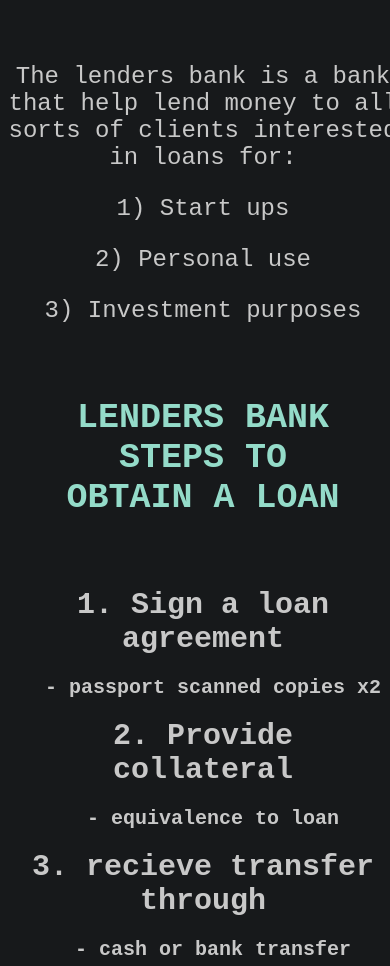
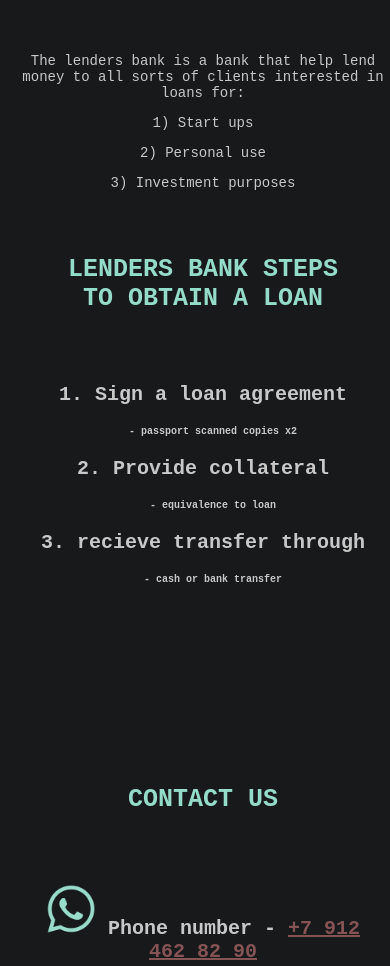
Before and after one commit to bobbyjays/lendersbank, a plain HTML site: page index.html in a window 390 px wide. Shown: the part 365-1331 px from the top of the page. Drawn offline with Linux system fonts and the light colour scheme.

Commit message:
Add files via upload

```diff
--- a/style.css
+++ b/style.css
@@ -74,7 +74,7 @@
 
 	#small-desc {
 		padding-left: 20px;
-		font-size: 20px;
+		font-size: 10px;
 		text-align: center;
 	}
 
@@ -84,14 +84,14 @@
 
 	#header {
 		padding: 50px;
-		font-size: 35px;
+		font-size: 25px;
 		text-align: center;
 	}
 
 	#header2 {
 		padding-bottom: 50px;
 		padding-top: 200px;
-		font-size: 35px;
+		font-size: 25px;
 		text-align: center;
 	}
 
@@ -104,7 +104,7 @@
 
 	.grid-item {
 		padding: 20px;
-		font-size: 30px;
+		font-size: 20px;
 		text-align: center;
 	}
 
@@ -113,7 +113,7 @@
 	}
 
 	.info {
-		font-size: 24px;
+		font-size: 14px;
 		text-align: center;
 	}
 }
```
